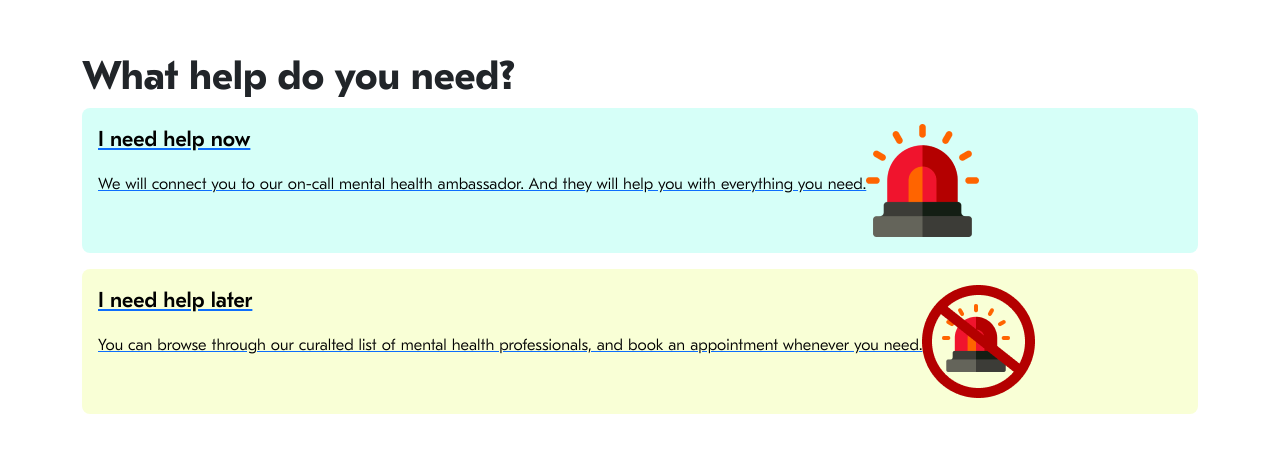
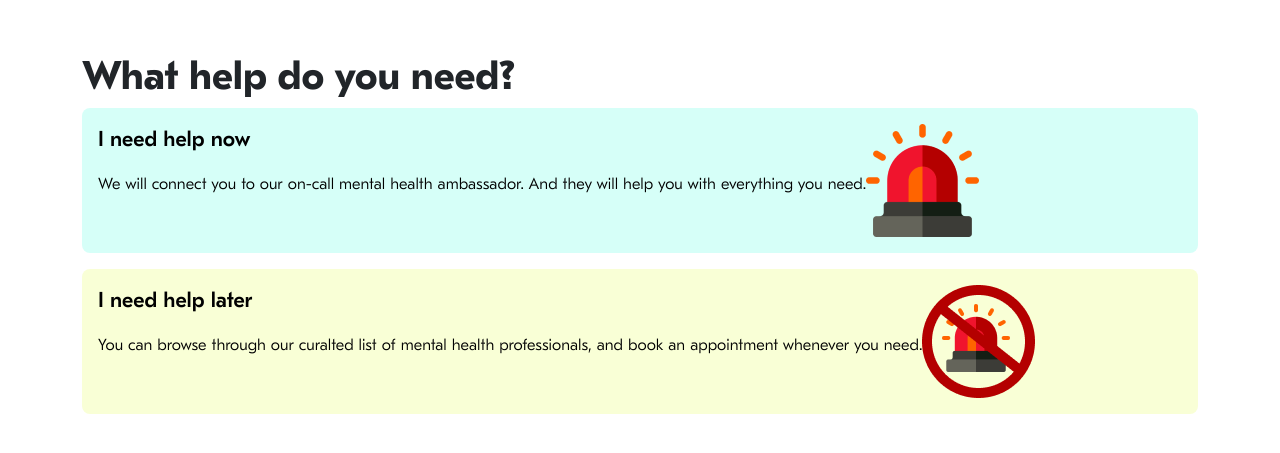
Before and after one commit to saivnm5/ld-hacks-mental-health, a React (Create React App) app: page / in a window 1280 px wide. Shown: the part 159-612 px from the top of the page. Built offline with nearby package versions, Linux system fonts and the light colour scheme.

Commit message:
updated style

```diff
--- a/src/App.css
+++ b/src/App.css
@@ -343,6 +343,11 @@ body, html {
   height: 100vh;
 }
 
+a:link{
+  text-decoration: none!important;
+  cursor: pointer;
+}
+
 .full-height {
   height: 100vh;
 }
```
